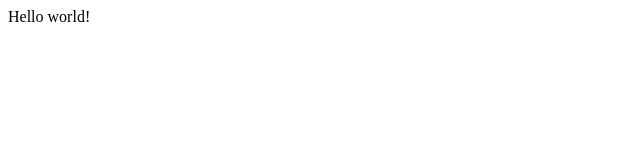
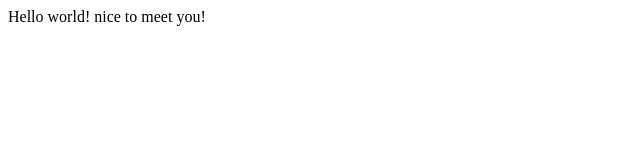
Before and after one commit to LAmango/gatsby-netlify-example, a Gatsby site: page / in a window 1280 px wide. Shown: the whole page, without its empty margins (0-640 px from the left). Built offline with nearby package versions, Linux system fonts and the light colour scheme; Gatsby itself is replaced by a stand-in of ours.

Commit message:
added to index file

```diff
--- a/src/pages/index.js
+++ b/src/pages/index.js
@@ -3,7 +3,7 @@ import React from "react"
 class Index extends React.Component {
   render() {
     console.log("test")
-    return <div>Hello world!</div>
+    return <div>Hello world! nice to meet you!</div>
   }
 }
 export default Index
```
